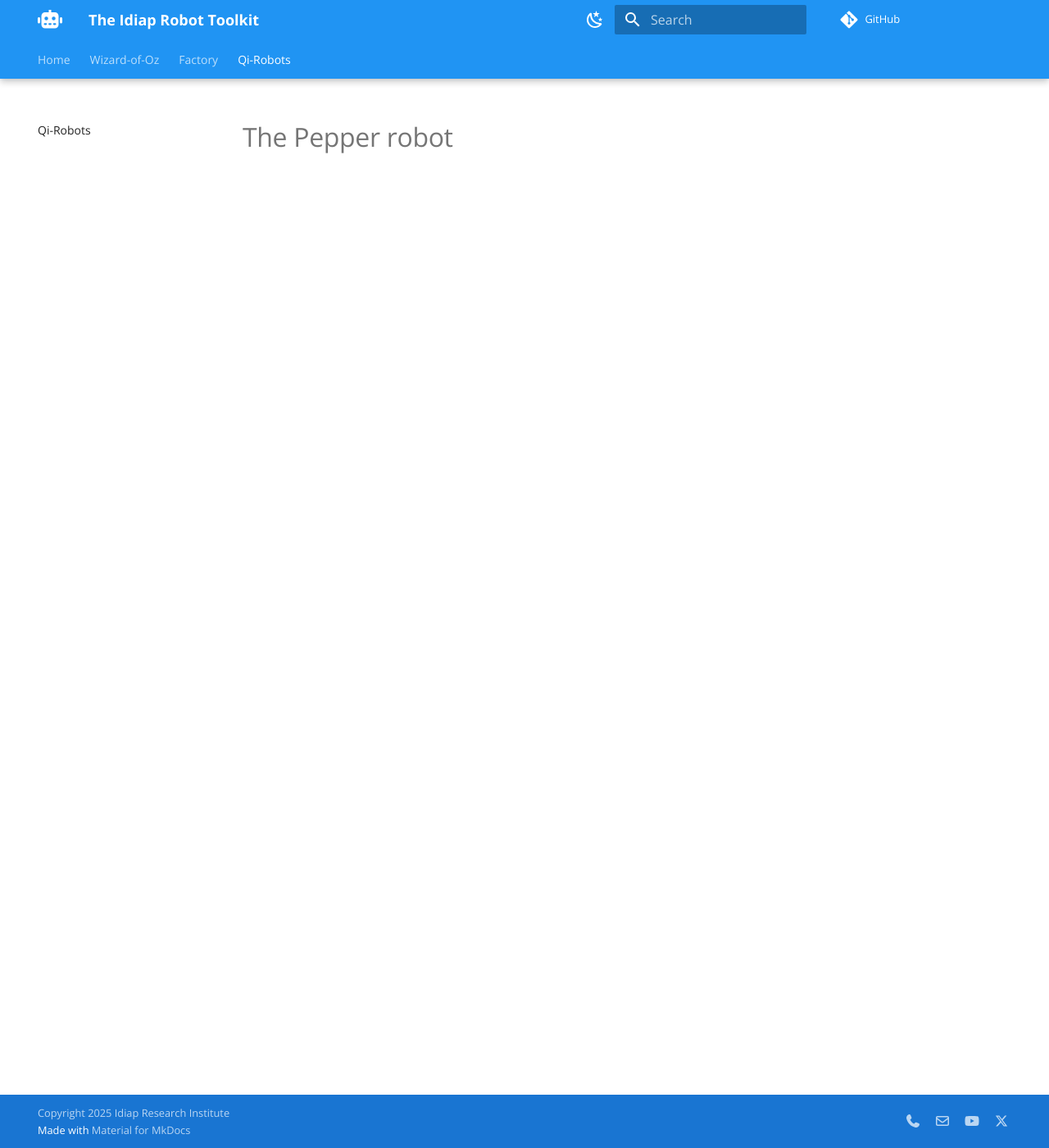
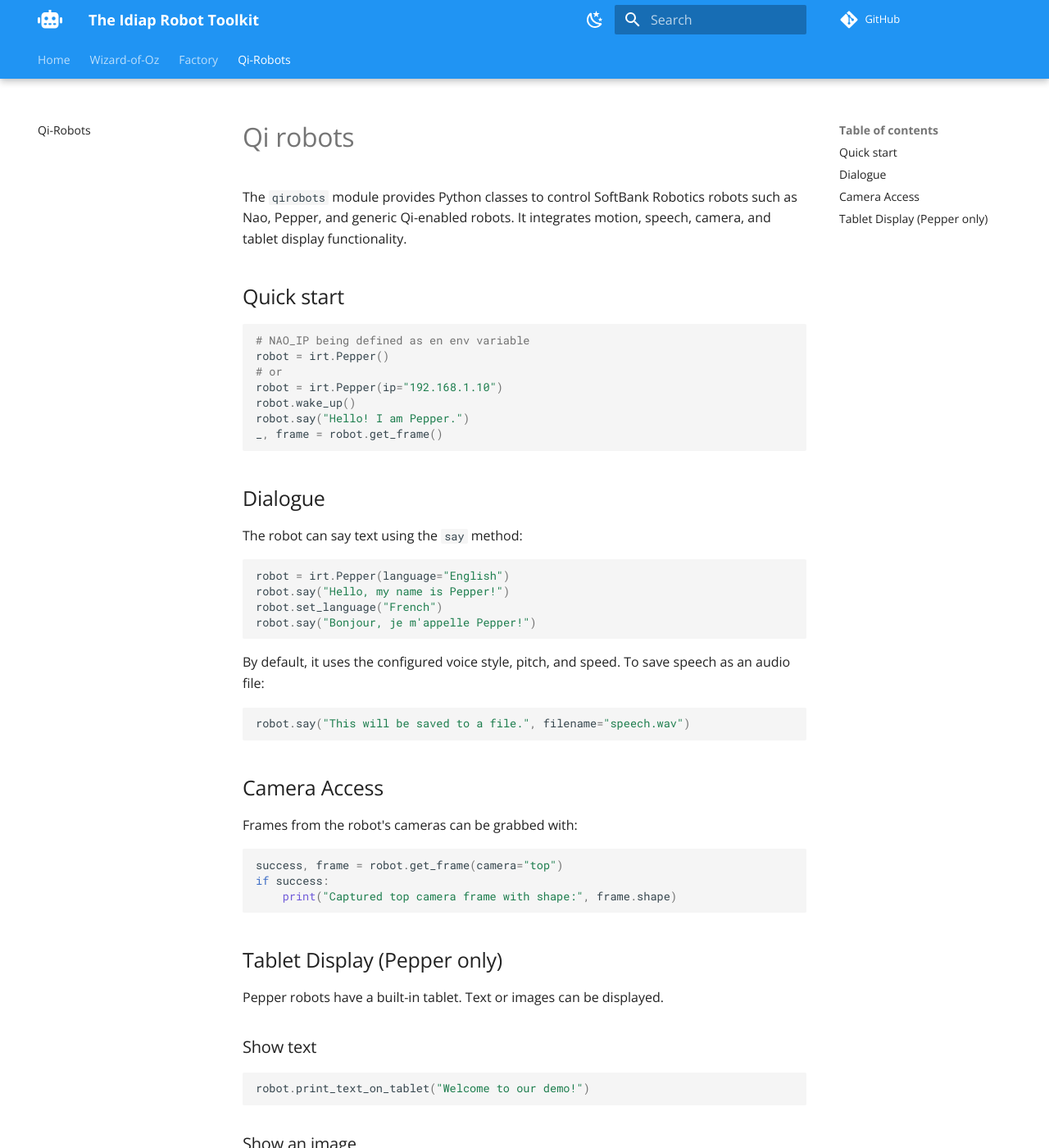
Before and after one commit to idiap/idiap-robot-toolkit, an MkDocs documentation site: the page built from docs/qirobots.md, in a window 1280 px wide and 1400 px high. Shown: the whole window at 82% size. Built offline with MkDocs 1.6.1 and Material for MkDocs 9.7.7, drawn with Linux system fonts in a browser that asks for light colours; comment, search, counter and statistics services are not loaded; some of the changed text lies outside the part shown.

Commit message:
docs: Update qirobots documentation

````diff
--- a/docs/qirobots.md
+++ b/docs/qirobots.md
@@ -1 +1,73 @@
-# The Pepper robot
+# Qi robots
+
+The `qirobots` module provides Python classes to control SoftBank
+Robotics robots such as
+[Nao](http://doc.aldebaran.com/2-5/home_nao.html),
+[Pepper](http://doc.aldebaran.com/2-5/home_pepper.html),
+and generic Qi-enabled robots. It
+integrates motion, speech, camera, and tablet display functionality.
+
+
+## Quick start
+
+```python
+# NAO_IP being defined as en env variable
+robot = irt.Pepper()
+# or
+robot = irt.Pepper(ip="192.168.1.10")
+robot.wake_up()
+robot.say("Hello! I am Pepper.")
+_, frame = robot.get_frame()
+```
+
+## Dialogue
+
+The robot can say text using the `say` method:
+
+```python
+robot = irt.Pepper(language="English")
+robot.say("Hello, my name is Pepper!")
+robot.set_language("French")
+robot.say("Bonjour, je m'appelle Pepper!")
+```
+
+By default, it uses the configured voice style, pitch, and speed. To
+save speech as an audio file:
+
+```python
+robot.say("This will be saved to a file.", filename="speech.wav")
+```
+
+## Camera Access
+
+Frames from the robot's cameras can be grabbed with:
+
+```python
+success, frame = robot.get_frame(camera="top")
+if success:
+    print("Captured top camera frame with shape:", frame.shape)
+```
+
+## Tablet Display (Pepper only)
+
+Pepper robots have a built-in tablet. Text or images can be displayed.
+
+### Show text
+
+```python
+robot.print_text_on_tablet("Welcome to our demo!")
+```
+
+### Show an image
+
+First, register images by passing a folder or YAML mapping when constructing the robot:
+
+```python
+robot = Pepper(tablet_images=["images/"])
+```
+
+Then display one by alias:
+
+```python
+robot.show_image("logo")   # "logo" must match the image filename stem
+```
````
